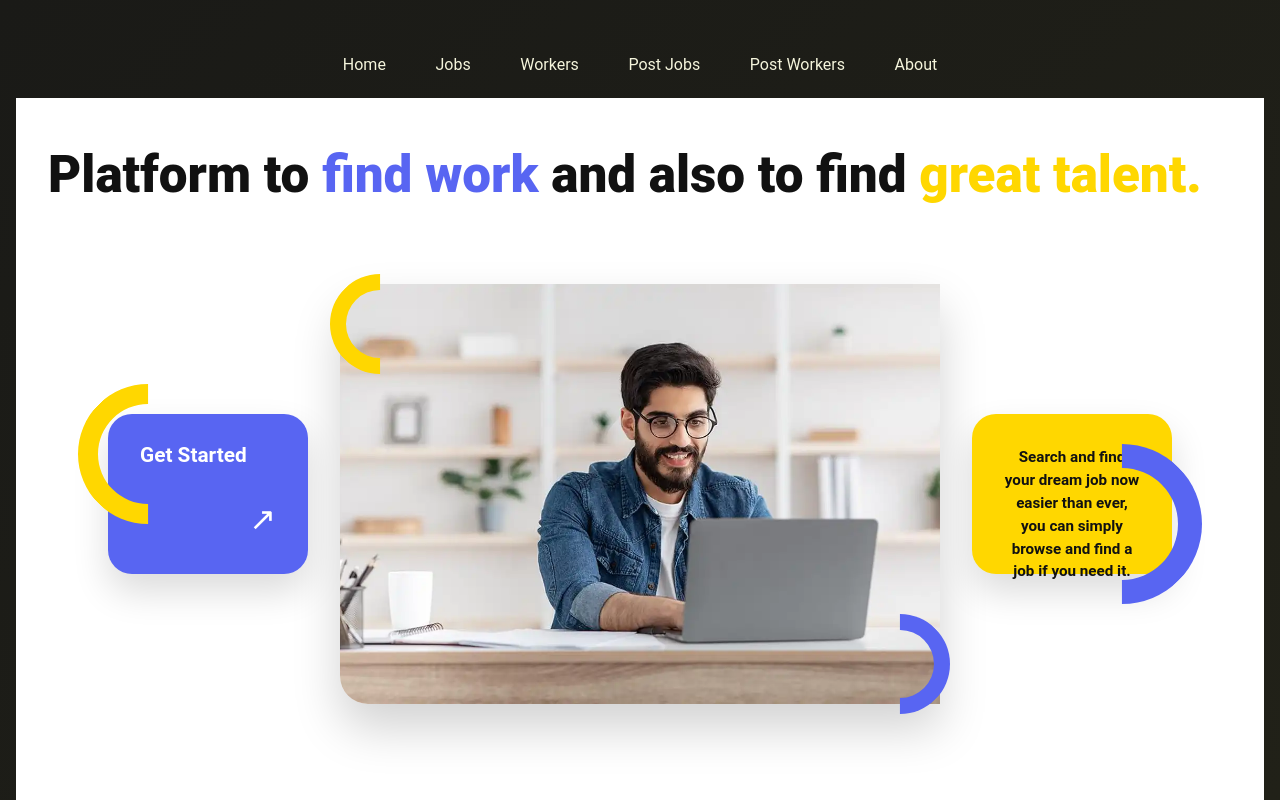
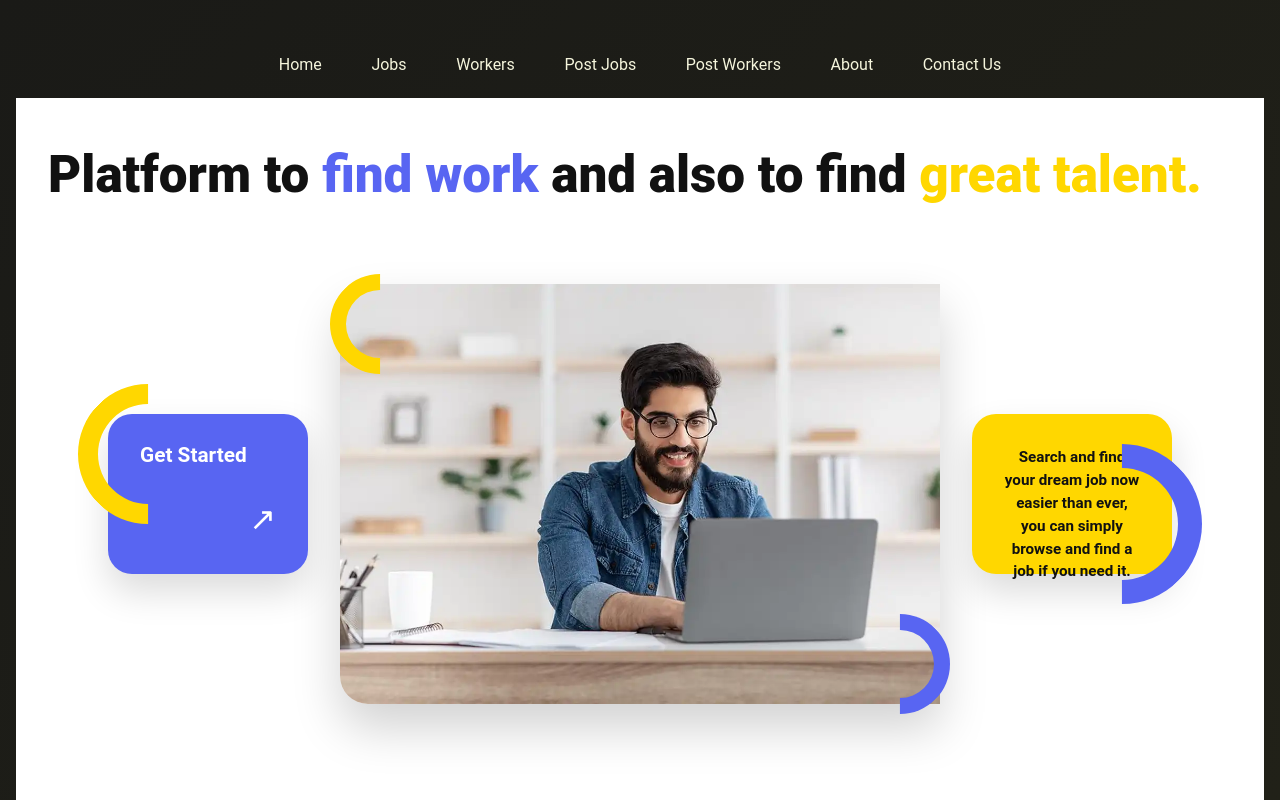
Before and after one commit to krishaCode/JobFinder, a React (Create React App) app in the folder frontend/: page / in a window 1280 px wide. Shown: the top 800 px of the page. Built offline with nearby package versions, Linux system fonts and the light colour scheme; no server answers.

Commit message:
Add Contact Us page and navbar link
Introduces a new Contact Us route in the app and adds a corresponding link to the navigation bar for easier access.

```diff
--- a/frontend/src/App.js
+++ b/frontend/src/App.js
@@ -7,6 +7,7 @@ import PostWorkers from './Components/PostWorkers/PostWorkers';
 import UpdateJobs from './Components/UpdtaeJobs/UpdateJobs';
 import Home from './Components/Home/Home';
 import AboutUs from './Components/AboutUs/aboutUs';
+import ContactUs from './Components/ContactUs/ContactUs';
 import { Routes, Route } from 'react-router-dom';
 
 
@@ -22,6 +23,7 @@ function App() {
         <Route path="/postworkers" element={<PostWorkers />} />
         <Route path="/updatejobs/:id" element={<UpdateJobs />} />
         <Route path="/about" element={<AboutUs />} />
+        <Route path="/contact" element={<ContactUs />} />
       </Routes>
     </div>
   );
--- a/frontend/src/Components/Navbar/Navbar.js
+++ b/frontend/src/Components/Navbar/Navbar.js
@@ -13,6 +13,7 @@ function Navbar() {
           <li><Link className="nav-link" to="/postjob">Post Jobs</Link></li>
           <li><Link className="nav-link" to="/postworkers">Post Workers</Link></li>
           <li><Link className="nav-link" to="/about">About</Link></li>
+          <li><Link className="nav-link" to="/contact">Contact Us</Link></li>
         </ul>
       </div>
     </nav>
```
